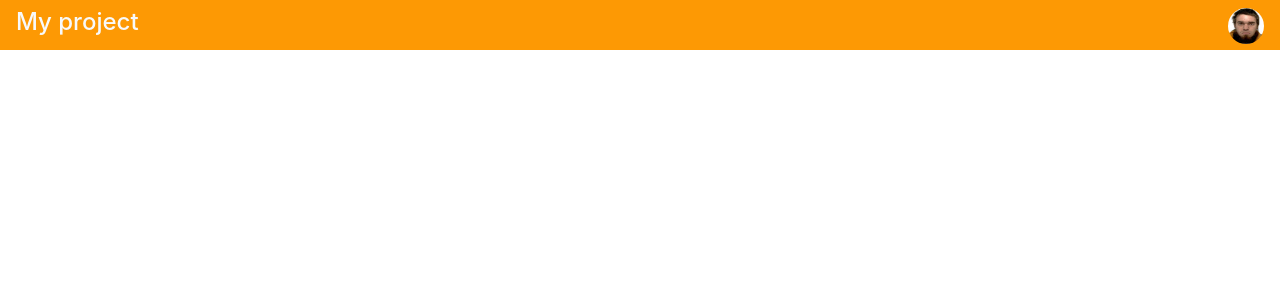
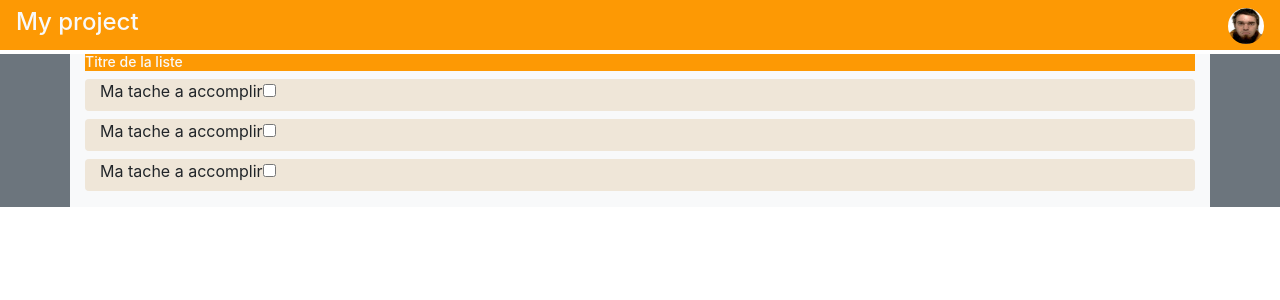
Before and after one commit to brock37/kanban, a Vue app: page /#/ in a window 1280 px wide. Shown: the top 300 px of the page. Built offline with nearby package versions, Linux system fonts and the light colour scheme.

Commit message:
include taskList component

```diff
--- a/src/views/Home.vue
+++ b/src/views/Home.vue
@@ -1,16 +1,18 @@
 <template>
-  <div class="home">
-
+  <div class="home bg-secondary">
+    <taskList></taskList>
   </div>
 </template>
 
 <script>
 // @ is an alias to /src
+import taskList from '@/components/taskList.vue'
 
 
 export default {
   name: 'Home',
   components: {
+    taskList
   }
 }
 </script>
```
